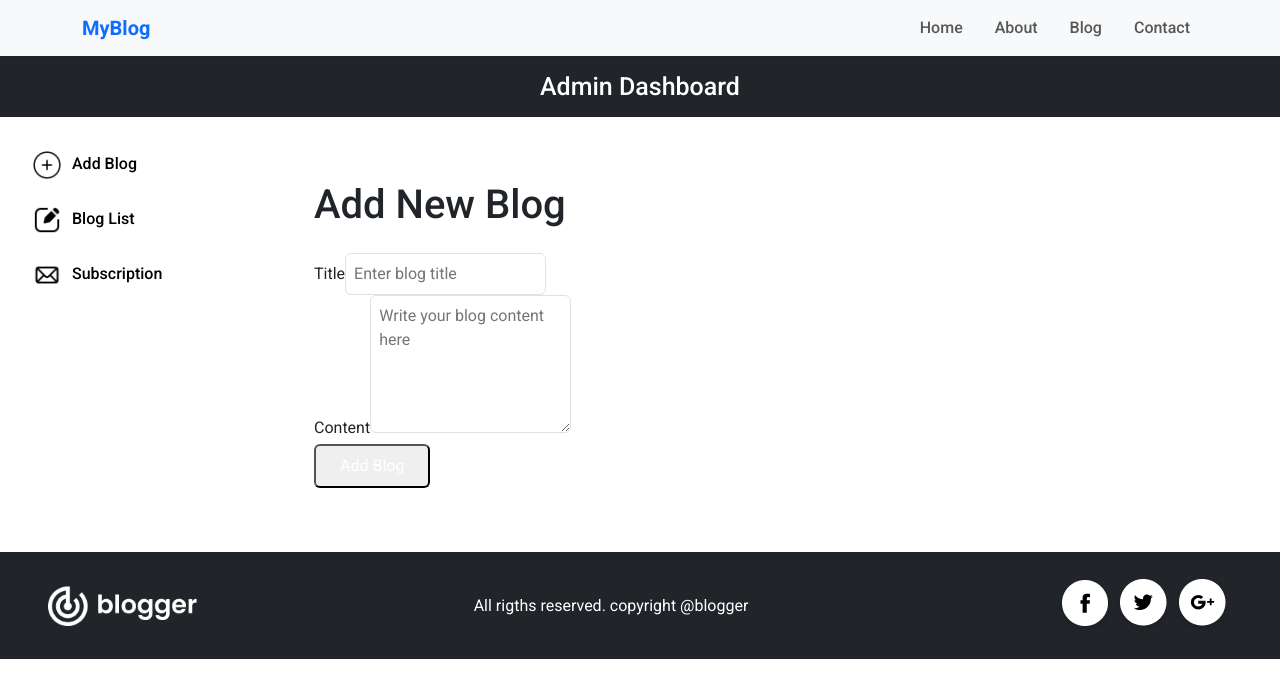
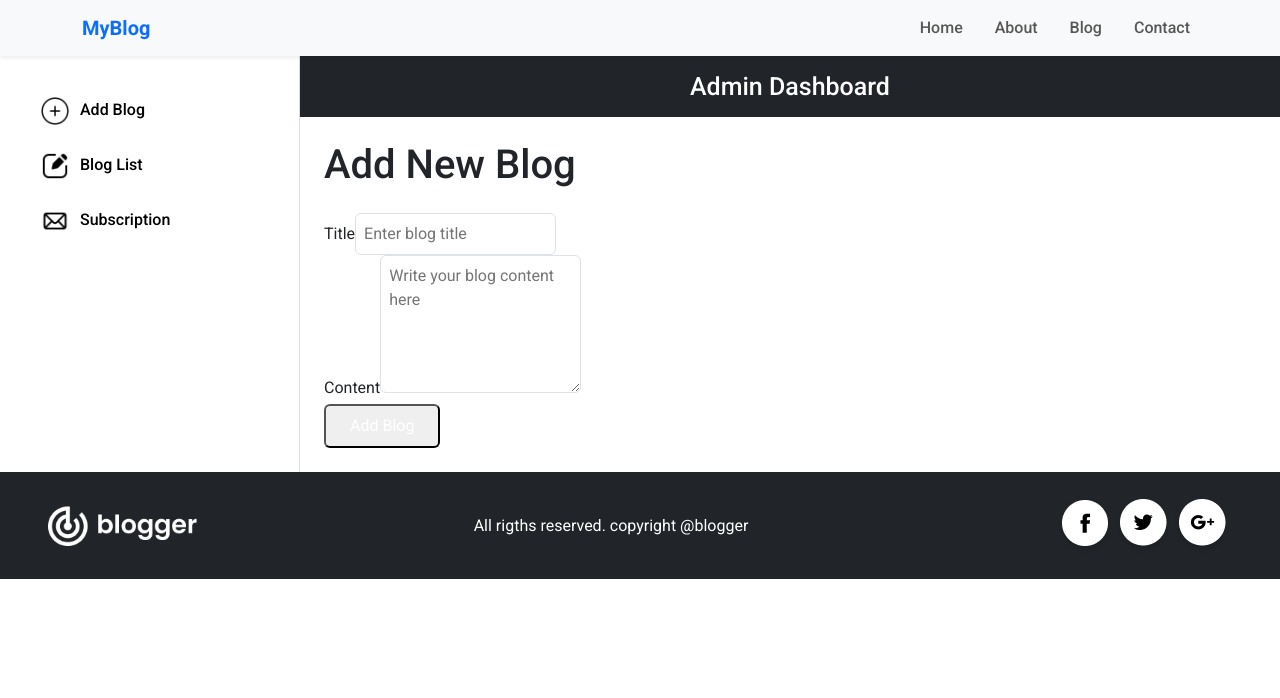
Before and after one commit to abdullahwebdev9176/blog-app, a Next.js app: page /admin/AddBlog in a window 1280 px wide. Shown: the top 698 px of the page. Built offline with nearby package versions, Linux system fonts and the light colour scheme.

Commit message:
updated side bar

```diff
--- a/app/admin/Layout.jsx
+++ b/app/admin/Layout.jsx
@@ -3,15 +3,15 @@ import Sidebar from "@/components/Sidebar";
 export default function Layout({ children }) {
     return (
         <>
-            <div className="bg-dark text-white px-4 py-3">
-                <h1 className="admin-header">Admin Dashboard</h1>
-            </div>
+
             <div className="admin-layout">
                 <div className="admin-layout-col-1">
                     <Sidebar />
                 </div>
                 <div className="admin-layout-col-2">
-
+                    <div className="bg-dark text-white px-4 py-3">
+                        <h1 className="admin-header">Admin Dashboard</h1>
+                    </div>
                     <div className="p-4">
                         {children}
                     </div>
--- a/app/globals.css
+++ b/app/globals.css
@@ -164,24 +164,29 @@ body {
 
 .admin-layout {
   display: flex;
+}
+
+.admin-layout-col-1 {
+  width: 300px;
+  border-right: 1px solid #ddd;
   padding: 40px;
 }
 
-.admin-layout-col-1 {
-  width: 250px;
-}
-
-.admin-sidebar-box {
+/* .admin-sidebar-box {
   position: fixed;
   top: 150px;
   left: 0;
   width: 100vh;
   overflow: auto;
-  border-radius: 1px solid #ddd;
+
+} */
+
+.admin-layout-col-2 {
+  width: calc(100% - 300px);
 }
 
-.admin-layout-col-2 {
-  width: calc(100% - 250px);
+.sidebar-list {
+  padding-left: 0;
 }
 
 .sidebar-list li {
@@ -203,7 +208,8 @@ body {
   color: black;
   font-weight: 500;
 }
-.admin-header{
+
+.admin-header {
   font-size: 25px;
   line-height: normal;
   letter-spacing: normal;
--- a/components/Sidebar.jsx
+++ b/components/Sidebar.jsx
@@ -10,21 +10,22 @@ const Sidebar = () => {
             <div className="admin-sidebar-box">
                 <ul className="sidebar-list">
 
+
                 <li>
                     <Link href="/admin/AddBlog">
-                        <Image src={assets.add_icon} />
+                        <Image src={assets.add_icon} alt="Add Blog Icon" />
                         Add Blog</Link>
                 </li>
 
                 <li>
                     <Link href="/admin/BlogList">
-                        <Image src={assets.blog_icon} />
+                        <Image src={assets.blog_icon} alt="Blog List Icon" />
                         Blog List</Link>
                 </li>
 
                 <li>
                     <Link href="/admin/Subscription">
-                        <Image src={assets.email_icon} />
+                        <Image src={assets.email_icon} alt="Subscription Icon" />
                         Subscription</Link>
                 </li>
 
```
